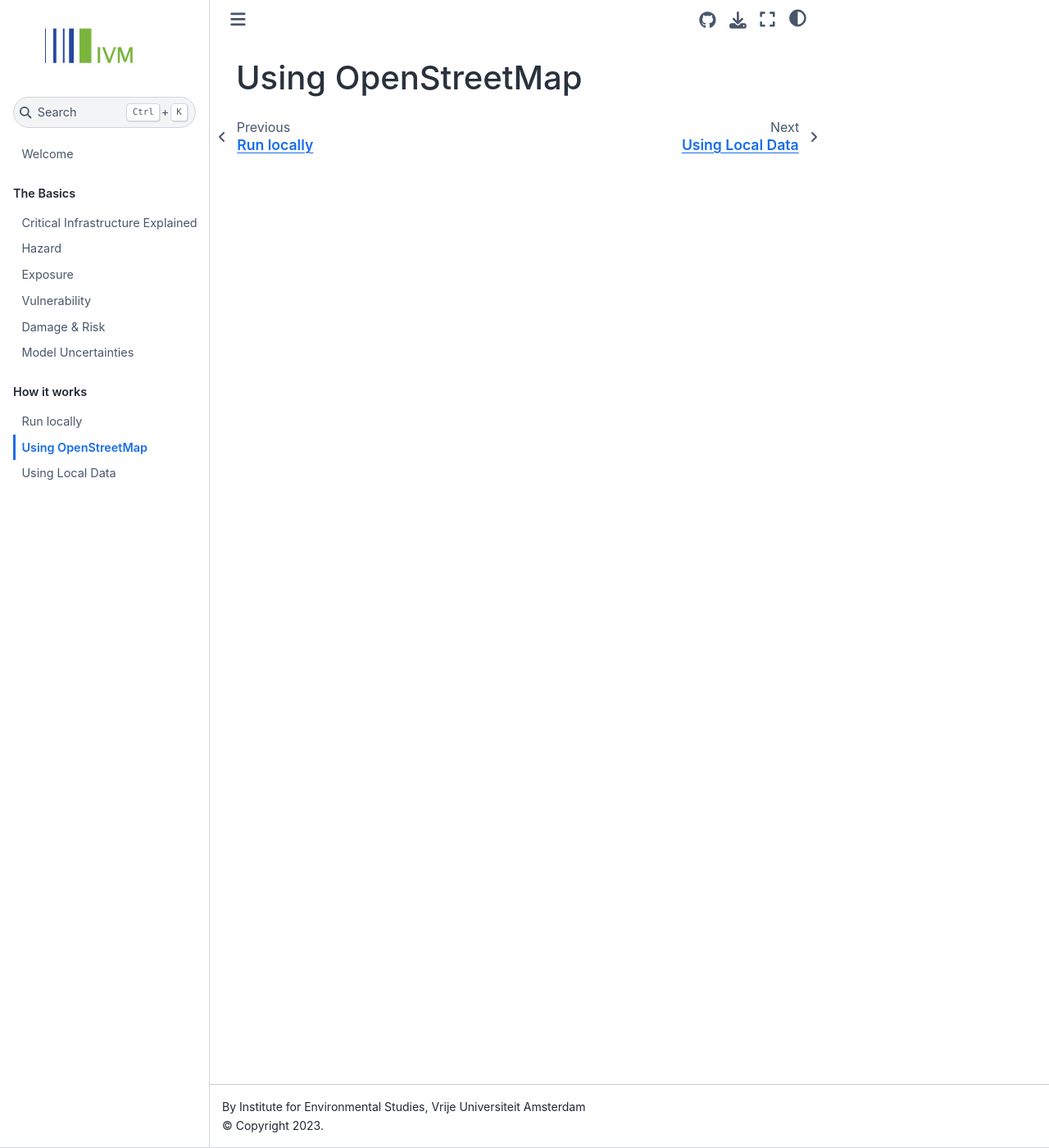
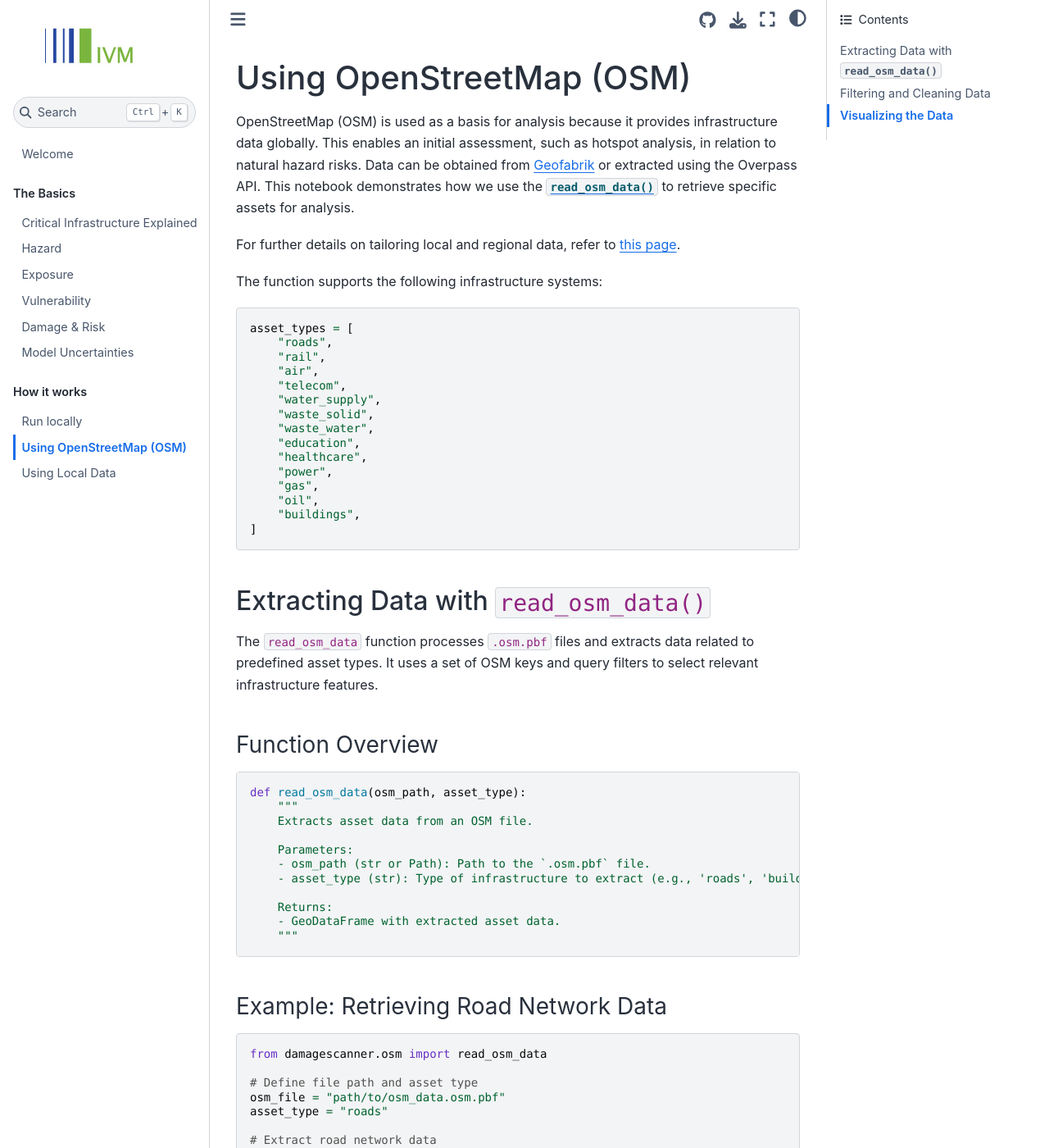
Before and after one commit to VU-IVM/GlobalInfraRisk, a Jupyter Book: the page built from howto/using_osm.md, in a window 1280 px wide and 1400 px high. Shown: the whole window at 82% size. Built offline with Jupyter Book 1.0.4 settings and Sphinx 7.4.7 and the Sphinx Book theme 1.1.4, drawn with Linux system fonts in a browser that asks for light colours; pages that are not in the unit, such as notebooks, are missing from menus; some of the changed text lies outside the part shown.

````diff
--- a/howto/using_osm.md
+++ b/howto/using_osm.md
@@ -1 +1,109 @@
-# Using OpenStreetMap
+# Using OpenStreetMap (OSM)
+
+OpenStreetMap (OSM) is used as a basis for analysis because it provides infrastructure data globally. This enables an initial assessment, such as hotspot analysis, in relation to natural hazard risks. Data can be obtained from [Geofabrik](https://download.geofabrik.de/) or extracted using the Overpass API. This notebook demonstrates how we use the [`read_osm_data()`](https://github.com/VU-IVM/DamageScanner/blob/DS1.0/src/damagescanner/osm.py) to retrieve specific assets for analysis.
+
+For further details on tailoring local and regional data, refer to [this page](https://vu-ivm.github.io/GlobalInfraRisk/howto/using_tailor_data.html).
+
+The function supports the following infrastructure systems:
+
+```python
+asset_types = [
+    "roads",
+    "rail",
+    "air",
+    "telecom",
+    "water_supply",
+    "waste_solid",
+    "waste_water",
+    "education",
+    "healthcare",
+    "power",
+    "gas",
+    "oil",
+    "buildings",
+]
+```
+
+## Extracting Data with `read_osm_data()`
+
+The `read_osm_data` function processes `.osm.pbf` files and extracts data related to predefined asset types. It uses a set of OSM keys and query filters to select relevant infrastructure features.
+
+### Function Overview
+
+```python
+def read_osm_data(osm_path, asset_type):
+    """
+    Extracts asset data from an OSM file.
+
+    Parameters:
+    - osm_path (str or Path): Path to the `.osm.pbf` file.
+    - asset_type (str): Type of infrastructure to extract (e.g., 'roads', 'buildings').
+
+    Returns:
+    - GeoDataFrame with extracted asset data.
+    """
+```
+
+### Example: Retrieving Road Network Data
+
+```python
+from damagescanner.osm import read_osm_data
+
+# Define file path and asset type
+osm_file = "path/to/osm_data.osm.pbf"
+asset_type = "roads"
+
+# Extract road network data
+gdf_roads = read_osm_data(osm_file, asset_type)
+
+# Display first few rows
+print(gdf_roads.head())
+```
+
+### Example: Retrieving Building Footprints
+
+```python
+# Extract building footprints
+gdf_buildings = read_osm_data(osm_file, "buildings")
+
+# Display first few rows
+print(gdf_buildings.head())
+```
+
+## Filtering and Cleaning Data
+
+The function applies predefined OSM queries stored in `DICT_CIS_OSM`. Each infrastructure type is mapped to specific OSM tags.
+
+Example structure:
+
+```python
+DICT_CIS_OSM = {
+    "roads": {
+        "osm_keys": ["highway", "name", "maxspeed"],
+        "osm_query": {"highway": ["motorway", "primary", "secondary"]},
+    },
+     "telecom": {
+        "osm_keys": ["man_made", "tower_type", "name"],
+        "osm_query": {
+            "man_made": ["mast", "communications_tower"],
+            "tower_type": ["communication"],
+        }
+    },
+}
+```
+
+This filtering ensures that only relevant features are included in the output.
+
+## Visualizing the Data
+
+```python
+import matplotlib.pyplot as plt
+
+gdf_roads.plot()
+plt.title("Road Networks from OSM")
+plt.xlabel("Longitude")
+plt.ylabel("Latitude")
+plt.show()
+```
+
+This function processes and structures OSM data efficiently, enabling its integration into risk assessments. More details on the implementation are available in the [DamageScanner OSM module](https://github.com/VU-IVM/DamageScanner/blob/DS1.0/src/damagescanner/osm.py).
````
